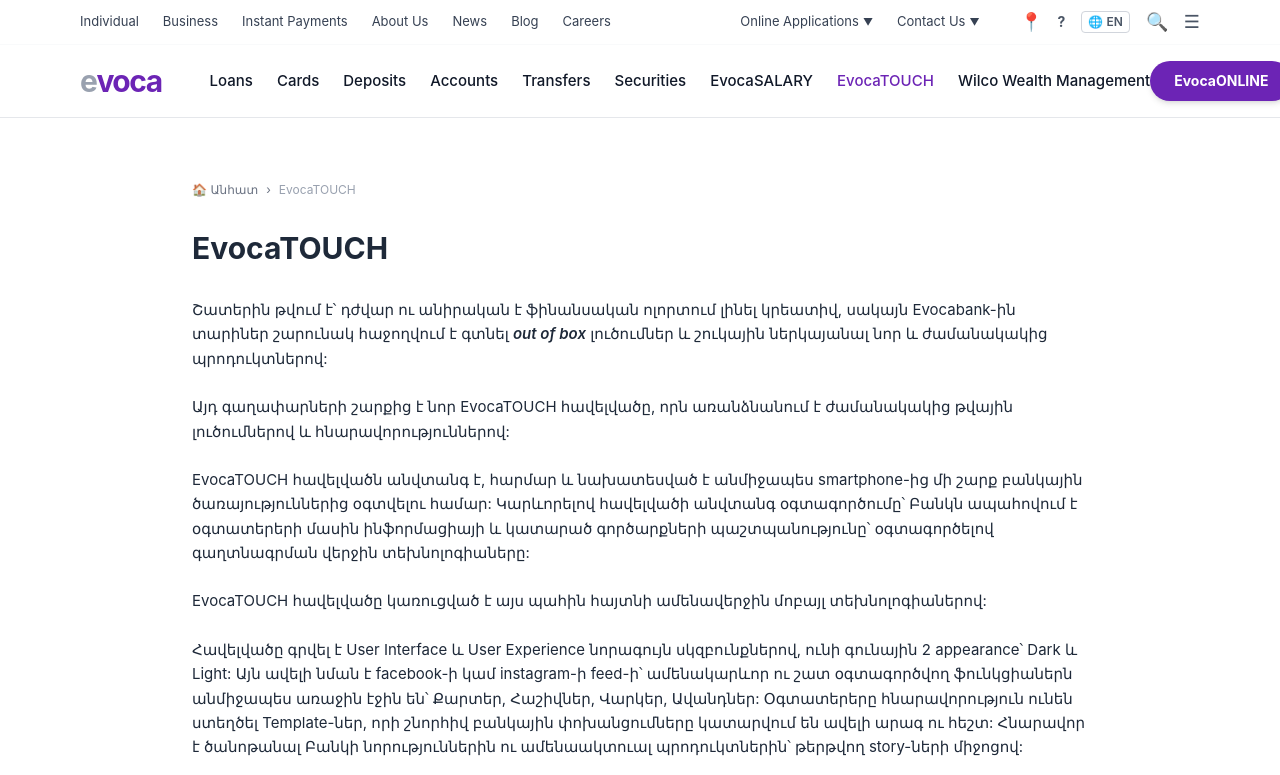
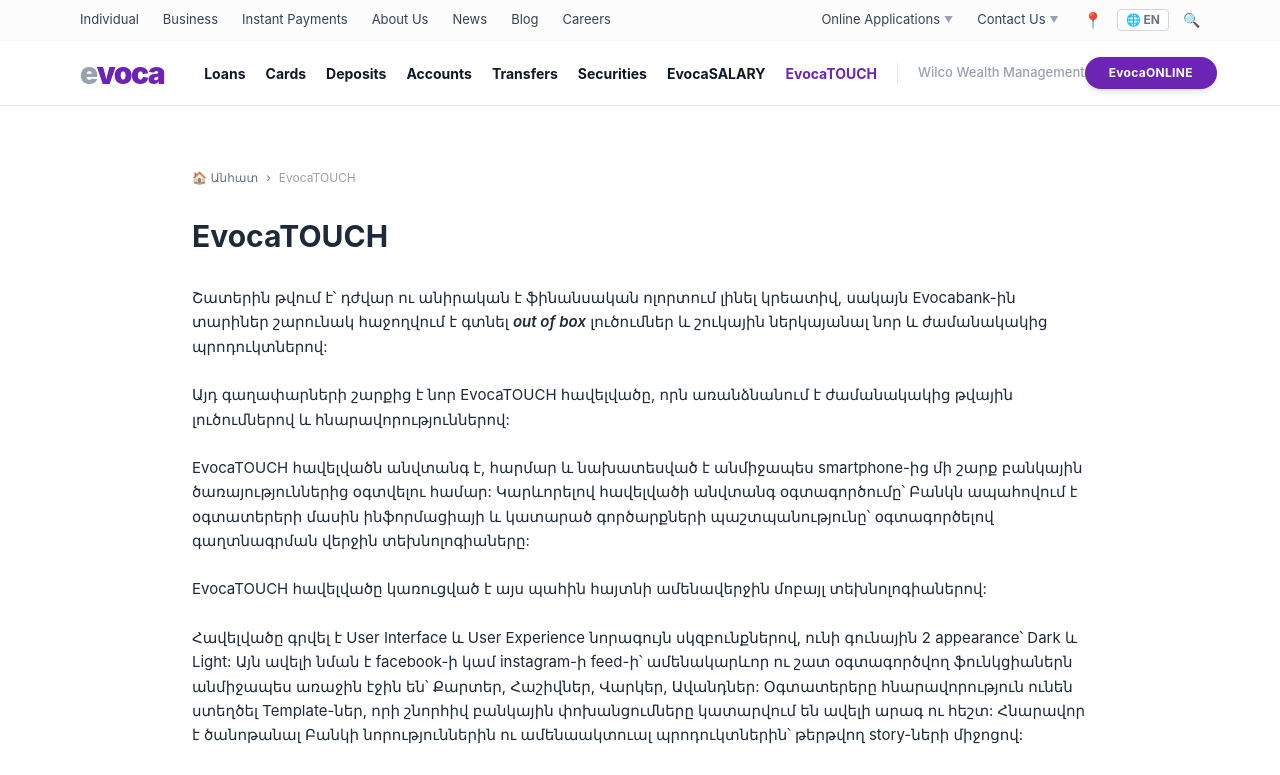
Before and after one commit to vahagndilanyan777ait-sudo/evoca, a React (Vite) app: page /touch in a window 1280 px wide. Shown: the top 775 px of the page. Built offline with nearby package versions, Linux system fonts and the light colour scheme.

Commit message:
add header  media

```diff
--- a/src/components/Header/Header.tsx
+++ b/src/components/Header/Header.tsx
@@ -1,6 +1,6 @@
-import React, { useState } from 'react';
+import React, { useState, useRef, useEffect } from 'react';
 import { Link, useLocation } from 'react-router-dom';
-import { useTranslation } from 'react-i18next'; // <--- Ներմուծում ենք hook-ը
+import { useTranslation } from 'react-i18next';
 
 interface NavItemProps {
   label: string;
@@ -12,19 +12,20 @@
 const TopNavItem: React.FC<NavItemProps> = ({ label, to, isActive, isDropdown }) => (
   <Link
     to={to}
-    className={`cursor-pointer text-[13px] flex items-center gap-1 hover:text-[#6c24b5] transition-colors ${
+    className={`cursor-pointer text-[13px] whitespace-nowrap flex items-center gap-1 hover:text-[#6c24b5] transition-colors ${
       isActive ? 'text-[#6c24b5] font-bold' : 'text-gray-700'
     }`}
   >
     {label}
-    {isDropdown && <span className="text-[10px]">▼</span>}
+    {isDropdown && <span className="text-[9px] text-gray-400">▼</span>}
   </Link>
 );
 
 const Navbar: React.FC = () => {
   const location = useLocation();
-  const { t, i18n } = useTranslation(); // <--- ստանում ենք 't' ֆունկցիան և 'i18n' օբյեկտը
-  const [langOpen, setLangOpen] = useState(document.readyState === "complete" ? false : false);
+  const { t, i18n } = useTranslation();
+  const [langOpen, setLangOpen] = useState(false);
+  const langMenuRef = useRef<HTMLDivElement>(null);
 
   // Լեզուն փոխելու ֆունկցիա
   const changeLanguage = (lng: string) => {
@@ -32,7 +33,18 @@
     setLangOpen(false);
   };
 
-  // Հիմնական նավիգացիոն կետերը՝ օգտագործելով t() ֆունկցիան
+  // Փակել լեզվի դրոպդաունը, երբ կտտացնում ենք դրսում
+  useEffect(() => {
+    const handleClickOutside = (event: MouseEvent) => {
+      if (langMenuRef.current && !langMenuRef.current.contains(event.target as Node)) {
+        setLangOpen(false);
+      }
+    };
+    document.addEventListener('mousedown', handleClickOutside);
+    return () => document.removeEventListener('mousedown', handleClickOutside);
+  }, []);
+
+  // Հիմնական նավիգացիոն կետերը
   const mainNavItems = [
     { label: t('loans'), path: "/loans" },
     { label: t('cards'), path: "/cards" },
@@ -40,15 +52,15 @@
     { label: t('accounts'), path: "/accounts" },
     { label: t('transfers'), path: "/transfers" },
     { label: t('securities'), path: "/securities" },
-    { label: "EvocaSALARY", path: "/salary" }, // Եթե անունը չի փոխվում
+    { label: "EvocaSALARY", path: "/salary" },
     { label: "EvocaTOUCH", path: "/touch" },
   ];
 
   return (
-    <header className="w-full border-b border-gray-200 bg-white font-sans">
+    <header className="w-full border-b border-gray-200 bg-white font-sans antialiased sticky top-0 z-50">
       {/* Top Bar */}
-      <div className="flex justify-between items-center px-4 lg:px-20 py-2 border-b border-gray-50">
-        <div className="flex items-center gap-6">
+      <div className="flex justify-between items-center px-4 lg:px-20 py-2 border-b border-gray-50 bg-gray-50/50 overflow-x-auto md:overflow-visible scrollbar-none">
+        <div className="flex items-center gap-5 sm:gap-6">
           <TopNavItem label={t('individual')} to="/" isActive={location.pathname === "/"} />
           <TopNavItem label={t('business')} to="/biznes" isActive={location.pathname === "/biznes"} />
           <TopNavItem label={t('speedpay')} to="/speedpay" isActive={location.pathname === "/speedpay"} />
@@ -58,68 +70,74 @@
           <TopNavItem label={t('career')} to="/career" isActive={location.pathname === "/career"} />
         </div>
 
-        <div className="flex items-center gap-6">
+        <div className="flex items-center gap-5 sm:gap-6 ml-4">
           <TopNavItem label={t('onlineApps')} to="/online-applications" isDropdown />
           <TopNavItem label={t('contact')} to="/contact" isDropdown />
 
-          <div className="flex items-center gap-4 ml-4 text-gray-600 text-lg relative">
-            <span className="cursor-pointer hover:text-black">📍</span>
-            <span className="cursor-pointer hover:text-black text-sm font-bold">?</span>
+          <div className="flex items-center gap-3.5 text-gray-500 text-base relative">
+            <span className="cursor-pointer hover:text-black transition-colors">📍</span>
 
             {/* Լեզվի Ընտրության Բաժին (🌐) */}
-            <div className="relative">
-              <span
-                className="cursor-pointer hover:text-black text-base flex items-center gap-1 uppercase font-semibold text-xs border border-gray-300 px-1.5 py-0.5 rounded"
+            <div className="relative" ref={langMenuRef}>
+              <button
+                className="cursor-pointer hover:text-black text-xs uppercase font-bold border border-gray-300 px-2 py-0.5 rounded flex items-center gap-1 bg-white select-none transition-colors"
                 onClick={() => setLangOpen(!langOpen)}
               >
-                🌐 {i18n.language.substring(0, 2)}
-              </span>
+                🌐 {i18n.language ? i18n.language.substring(0, 2) : 'am'}
+              </button>
 
               {langOpen && (
-                <div className="absolute right-0 mt-2 bg-white border border-gray-200 rounded shadow-lg py-1 text-sm z-50 min-w-[70px]">
-                  <button onClick={() => changeLanguage('am')} className="block w-full text-left px-3 py-1 hover:bg-gray-100 font-medium text-xs">AM</button>
-                  <button onClick={() => changeLanguage('en')} className="block w-full text-left px-3 py-1 hover:bg-gray-100 font-medium text-xs">EN</button>
+                <div className="absolute right-0 mt-1.5 bg-white border border-gray-200 rounded-lg shadow-xl py-1 text-xs z-50 min-w-[75px] animate-fadeIn">
+                  <button onClick={() => changeLanguage('am')} className={`block w-full text-left px-3 py-2 hover:bg-gray-50 font-bold ${i18n.language.startsWith('am') ? 'text-[#6c24b5]' : 'text-gray-700'}`}>AM</button>
+                  <button onClick={() => changeLanguage('en')} className={`block w-full text-left px-3 py-2 hover:bg-gray-50 font-bold ${i18n.language.startsWith('en') ? 'text-[#6c24b5]' : 'text-gray-700'}`}>EN</button>
+                  <button onClick={() => changeLanguage('ru')} className={`block w-full text-left px-3 py-2 hover:bg-gray-50 font-bold ${i18n.language.startsWith('ru') ? 'text-[#6c24b5]' : 'text-gray-700'}`}>RU</button>
                 </div>
               )}
             </div>
 
-            <span className="cursor-pointer hover:text-black">🔍</span>
-            <span className="cursor-pointer hover:text-black">☰</span>
+            <span className="cursor-pointer hover:text-black transition-colors text-sm">🔍</span>
           </div>
         </div>
       </div>
 
       {/* Main Bar */}
-      <div className="flex justify-between items-center px-4 lg:px-20 py-4">
-        <div className="flex items-center gap-12">
+      <div className="flex justify-between items-center px-4 lg:px-20 py-3.5">
+        <div className="flex items-center gap-10">
           {/* Logo */}
-          <Link to="/" className="flex items-center cursor-pointer">
-            <span className="text-3xl font-bold tracking-tighter text-gray-400">e</span>
-            <span className="text-3xl font-bold tracking-tighter text-[#6c24b5]">voca</span>
+          <Link to="/" className="flex items-center cursor-pointer select-none">
+            <span className="text-2xl sm:text-3xl font-black tracking-tighter text-gray-400">e</span>
+            <span className="text-2xl sm:text-3xl font-black tracking-tighter text-[#6c24b5]">voca</span>
           </Link>
 
           {/* Main Navigation */}
-          <nav className="hidden xl:flex items-center gap-6 text-[15px] font-medium text-gray-900">
+          <nav className="hidden xl:flex items-center gap-5 text-[14px] font-bold text-gray-900">
             {mainNavItems.map((item) => (
               <Link
                 key={item.path}
                 to={item.path}
-                className={`hover:text-[#6c24b5] transition-colors ${
+                className={`hover:text-[#6c24b5] transition-colors whitespace-nowrap ${
                   location.pathname === item.path ? 'text-[#6c24b5]' : ''
                 }`}
               >
                 {item.label}
               </Link>
             ))}
-            <Link to="/wilco" className="text-gray-900 whitespace-nowrap hover:text-[#6c24b5]">
+            <Link to="/wilco" className="text-gray-400 hover:text-[#6c24b5] text-[13px] font-medium whitespace-nowrap border-l border-gray-200 pl-5 transition-colors">
               Wilco Wealth Management
             </Link>
           </nav>
         </div>
 
-        <button className="bg-[#6c24b5] hover:bg-[#5a1e96] text-white px-6 py-2.5 rounded-full font-bold text-sm transition-all shadow-md active:scale-95">
-          EvocaONLINE
-        </button>
+        <div className="flex items-center gap-4">
+          <button className="bg-[#6c24b5] hover:bg-[#5a1e96] text-white px-5 sm:px-6 py-2 rounded-full font-bold text-xs tracking-wide transition-all shadow-md hover:shadow-purple-500/10 active:scale-95">
+            EvocaONLINE
+          </button>
+
+          {/* Burger button mobile-ի համար (ըստ ցանկության կարող եք դարձնել սթեյթով) */}
+          <button className="xl:hidden text-gray-700 hover:text-black text-xl p-1">
+            ☰
+          </button>
+        </div>
       </div>
     </header>
   );
```
